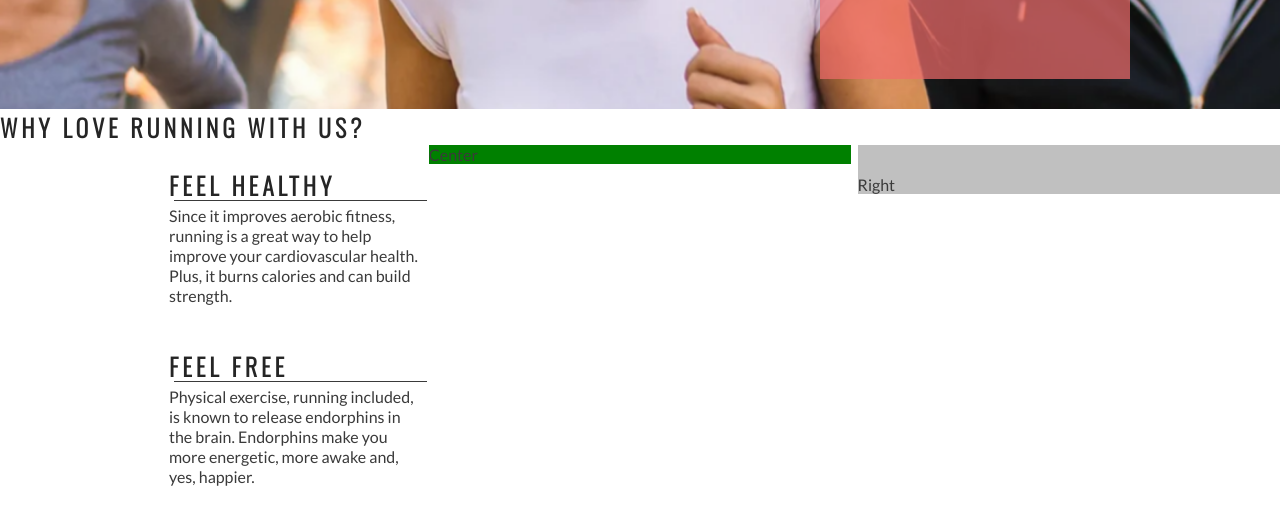
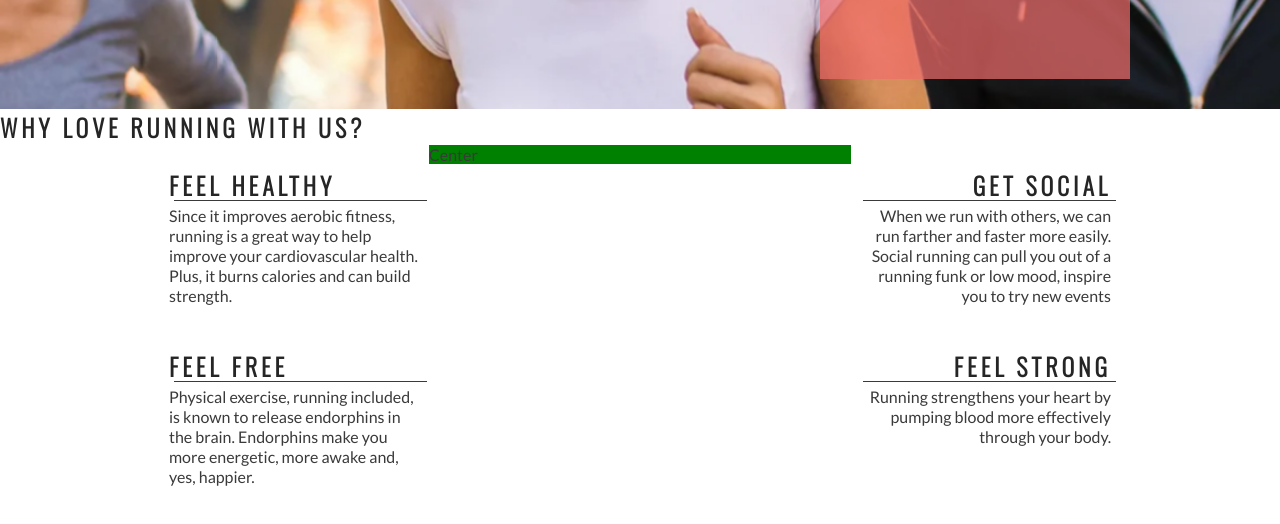
Before and after one commit to StephanieJFogelvik/love-running, a plain HTML site: page index.html in a window 1280 px wide. Shown: the part 566-1090 px from the top of the page. Drawn offline with nearby package versions, Linux system fonts and the light colour scheme.

Commit message:
Add right about section content and style

```diff
--- a/assets/css/style.css
+++ b/assets/css/style.css
@@ -125,7 +125,6 @@ h1, h2 {
     padding-top: 30px;
     width: 33%;
     float: right;
-    background-color: silver;
 }
 
 #center-about {
@@ -147,3 +146,19 @@ hr {
     clear: both;
     margin-bottom: 50px;
 }
+
+.right-about-heading {
+    width: 60%;
+    float: left;
+    line-height: 20px;
+    clear: both;
+    margin-bottom: 50px;
+}
+
+.right-about-heading h2 {
+    text-align: right;
+}
+
+.right-about-heading p {
+    text-align: right;
+}
--- a/index.html
+++ b/index.html
@@ -56,7 +56,22 @@
                 </p>
             </div>
         </div>
-        <div id="right-about">Right</div>
+        <div id="right-about">
+            <div class="right-about-heading">
+                <h2>Get Social</h2>
+                <hr>
+                <p>
+                    When we run with others, we can run farther and faster more easily. Social running can pull you out of a running funk or low mood, inspire you to try new events
+                </p>
+            </div>
+            <div class="right-about-heading">
+                <h2>Feel Strong</h2>
+                <hr>
+                <p>
+                    Running strengthens your heart by pumping blood more effectively through your body.
+                </p>
+            </div>
+        </div>
         <div id="center-about">Center</div>
     </section>
     <section>
```
